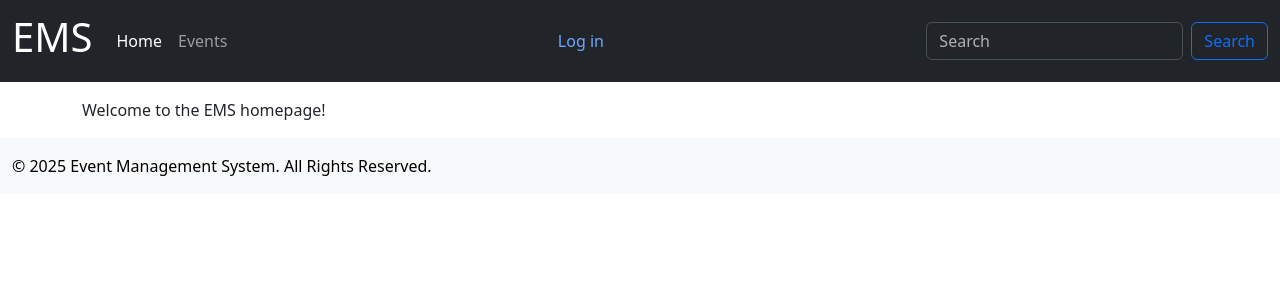
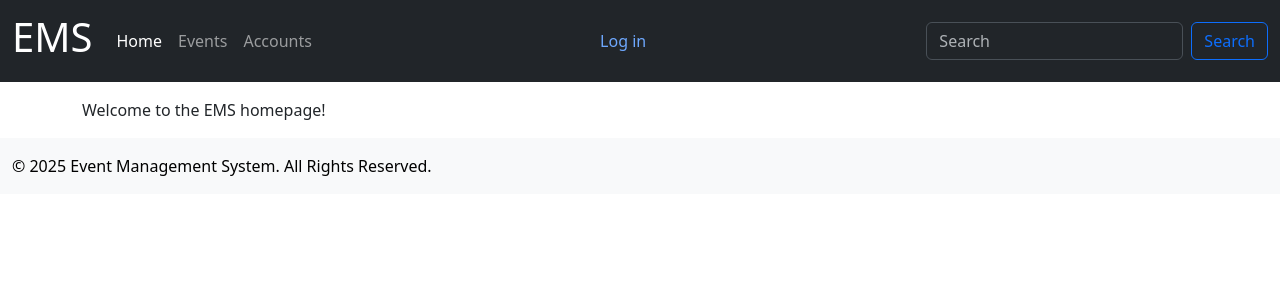
Before and after one commit to erickribeiro-dev/event-management-system, a Django app: page / in a window 1280 px wide. Shown: the top 300 px of the page. Run offline with Django 5.2, Linux system fonts and the light colour scheme; some libraries are stand-ins or nearby versions.

Commit message:
Change logic to identify base.html active links, make navbar expand on screens smaller than large screens instead of small

```diff
--- a/templates/base.html
+++ b/templates/base.html
@@ -10,7 +10,7 @@
 </head>
 <body>
     <header class="text-bg-dark container-fluid">
-        <nav class="navbar navbar-expand-sm" data-bs-theme="dark">
+        <nav class="navbar navbar-expand-lg" data-bs-theme="dark">
             <a class="navbar-brand" href="{% url 'events:index' %}">
                 <!-- <img class="d-inline-block align-text-top" src="" alt="Logo" width="64" height="64"> -->
                  <h1>EMS</h1>
@@ -20,8 +20,9 @@
             </button>
             <div class="collapse navbar-collapse" id="navbarSupportedContent">
                 <ul class="navbar-nav me-auto">
-                    <li class="nav-item"><a class="nav-link {% if request.resolver_match.url_name == 'index' %}active{% endif %}" href="{% url 'events:index' %}">Home</a></li>
-                    <li class="nav-item"><a class="nav-link {% if request.resolver_match.url_name == 'event_list' %}active{% endif %}" href="{% url 'events:event_list' %}">Events</a></li>
+                    <li class="nav-item"><a class="nav-link {% if request.path == '/' %}active{% endif %}" href="{% url 'events:index' %}">Home</a></li>
+                    <li class="nav-item"><a class="nav-link {% if request.path == '/events/' %}active{% endif %}" href="{% url 'events:event_list' %}">Events</a></li>
+                    <li class="nav-item"><a class="nav-link {% if request.path == '/accounts/' %}active{% endif %}" href="{% url 'accounts:index' %}">Accounts</a></li>
                     {% if user.is_authenticated %}
                         <li class="nav-item"><a class="nav-link" href="{% url 'admin:index' %}" target="_blank">Admin Dashboard &UpperRightArrow;</a></li>
                     {% endif %}
```
